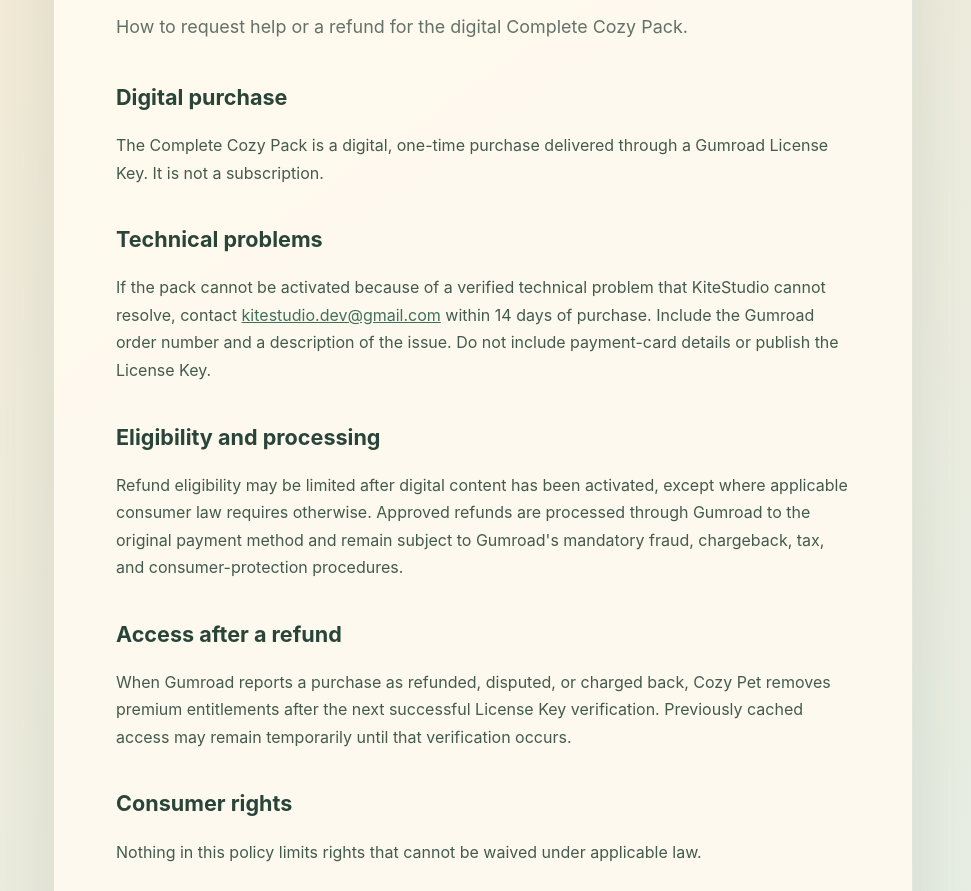
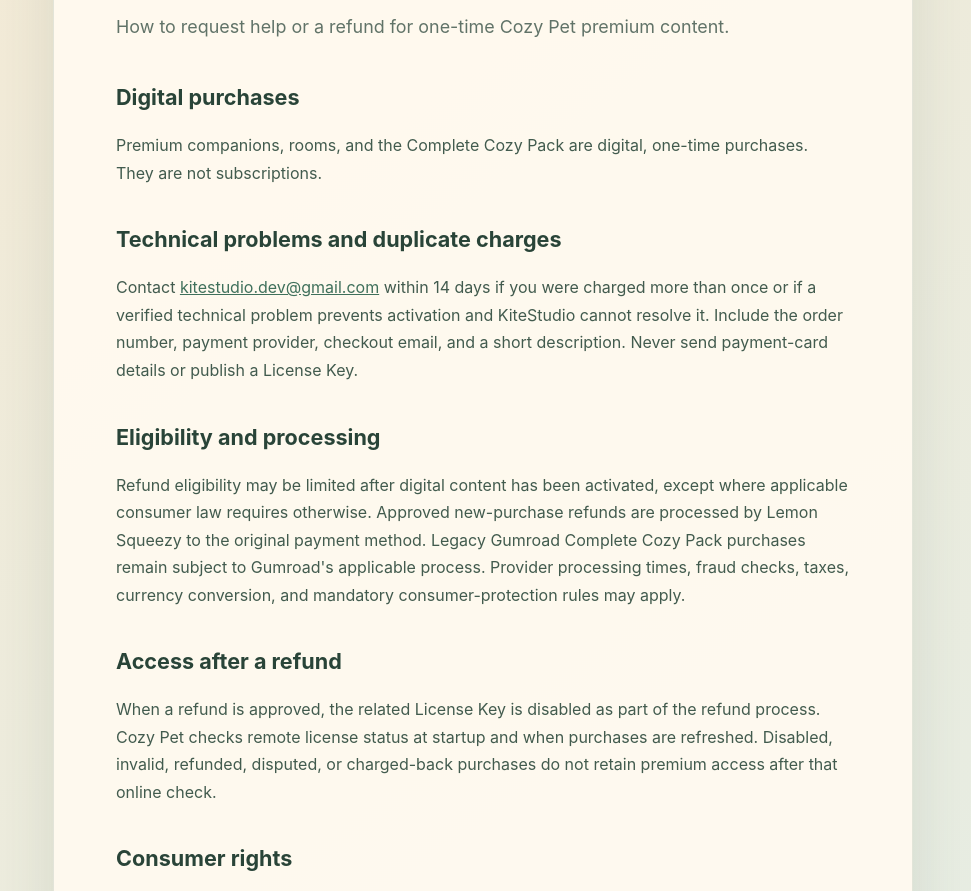
Before and after one commit to KiteStudioDev/privacy-policy, a plain HTML site: page cozy-pet/refunds/index.html in a window 1280 px wide. Shown: the part 381-1272 px from the top of the page, without its empty margins (157-1128 px from the left). Drawn offline with Linux system fonts and the light colour scheme.

Commit message:
Update Cozy Pet refund policy

```diff
--- a/cozy-pet/refunds/index.html
+++ b/cozy-pet/refunds/index.html
@@ -1,8 +1,8 @@
-<!doctype html><html lang="en"><head><meta charset="utf-8"><meta name="viewport" content="width=device-width,initial-scale=1"><title>Refund Policy — KiteStudio Cozy Pet</title><meta name="description" content="Refund policy for the KiteStudio Cozy Pet Complete Cozy Pack."><link rel="stylesheet" href="../styles.css"></head><body>
+<!doctype html><html lang="en"><head><meta charset="utf-8"><meta name="viewport" content="width=device-width,initial-scale=1"><title>Refund Policy — KiteStudio Cozy Pet</title><meta name="description" content="Refund policy for optional KiteStudio Cozy Pet premium content."><link rel="stylesheet" href="../styles.css"></head><body>
 <header><a class="brand" href="../">KiteStudio Cozy Pet</a><nav><a href="../support/">Support</a><a href="../privacy/">Privacy</a><a href="../terms/">Terms</a><a href="./">Refunds</a></nav></header>
-<main><p class="eyebrow">REFUND POLICY</p><h1>Fair help when something does not work.</h1><p class="summary">How to request help or a refund for the digital Complete Cozy Pack.</p>
-<h2>Digital purchase</h2><p>The Complete Cozy Pack is a digital, one-time purchase delivered through a Gumroad License Key. It is not a subscription.</p>
-<h2>Technical problems</h2><p>If the pack cannot be activated because of a verified technical problem that KiteStudio cannot resolve, contact <a href="mailto:kitestudio.dev@gmail.com">kitestudio.dev@gmail.com</a> within 14 days of purchase. Include the Gumroad order number and a description of the issue. Do not include payment-card details or publish the License Key.</p>
-<h2>Eligibility and processing</h2><p>Refund eligibility may be limited after digital content has been activated, except where applicable consumer law requires otherwise. Approved refunds are processed through Gumroad to the original payment method and remain subject to Gumroad's mandatory fraud, chargeback, tax, and consumer-protection procedures.</p>
-<h2>Access after a refund</h2><p>When Gumroad reports a purchase as refunded, disputed, or charged back, Cozy Pet removes premium entitlements after the next successful License Key verification. Previously cached access may remain temporarily until that verification occurs.</p>
-<h2>Consumer rights</h2><p>Nothing in this policy limits rights that cannot be waived under applicable law.</p><p class="meta">Last updated: August 12, 2026</p></main><footer>© 2026 KiteStudio · <a href="../">Cozy Pet policies</a></footer></body></html>
+<main><p class="eyebrow">REFUND POLICY</p><h1>Fair help when something does not work.</h1><p class="summary">How to request help or a refund for one-time Cozy Pet premium content.</p>
+<h2>Digital purchases</h2><p>Premium companions, rooms, and the Complete Cozy Pack are digital, one-time purchases. They are not subscriptions.</p>
+<h2>Technical problems and duplicate charges</h2><p>Contact <a href="mailto:kitestudio.dev@gmail.com">kitestudio.dev@gmail.com</a> within 14 days if you were charged more than once or if a verified technical problem prevents activation and KiteStudio cannot resolve it. Include the order number, payment provider, checkout email, and a short description. Never send payment-card details or publish a License Key.</p>
+<h2>Eligibility and processing</h2><p>Refund eligibility may be limited after digital content has been activated, except where applicable consumer law requires otherwise. Approved new-purchase refunds are processed by Lemon Squeezy to the original payment method. Legacy Gumroad Complete Cozy Pack purchases remain subject to Gumroad's applicable process. Provider processing times, fraud checks, taxes, currency conversion, and mandatory consumer-protection rules may apply.</p>
+<h2>Access after a refund</h2><p>When a refund is approved, the related License Key is disabled as part of the refund process. Cozy Pet checks remote license status at startup and when purchases are refreshed. Disabled, invalid, refunded, disputed, or charged-back purchases do not retain premium access after that online check.</p>
+<h2>Consumer rights</h2><p>Please contact support before opening a payment dispute so duplicate-charge or activation issues can be investigated promptly. Nothing in this policy limits rights that cannot be waived under applicable law.</p><p class="meta">Last updated: August 14, 2026</p></main><footer>© 2026 KiteStudio · <a href="../">Cozy Pet policies</a></footer></body></html>
```
